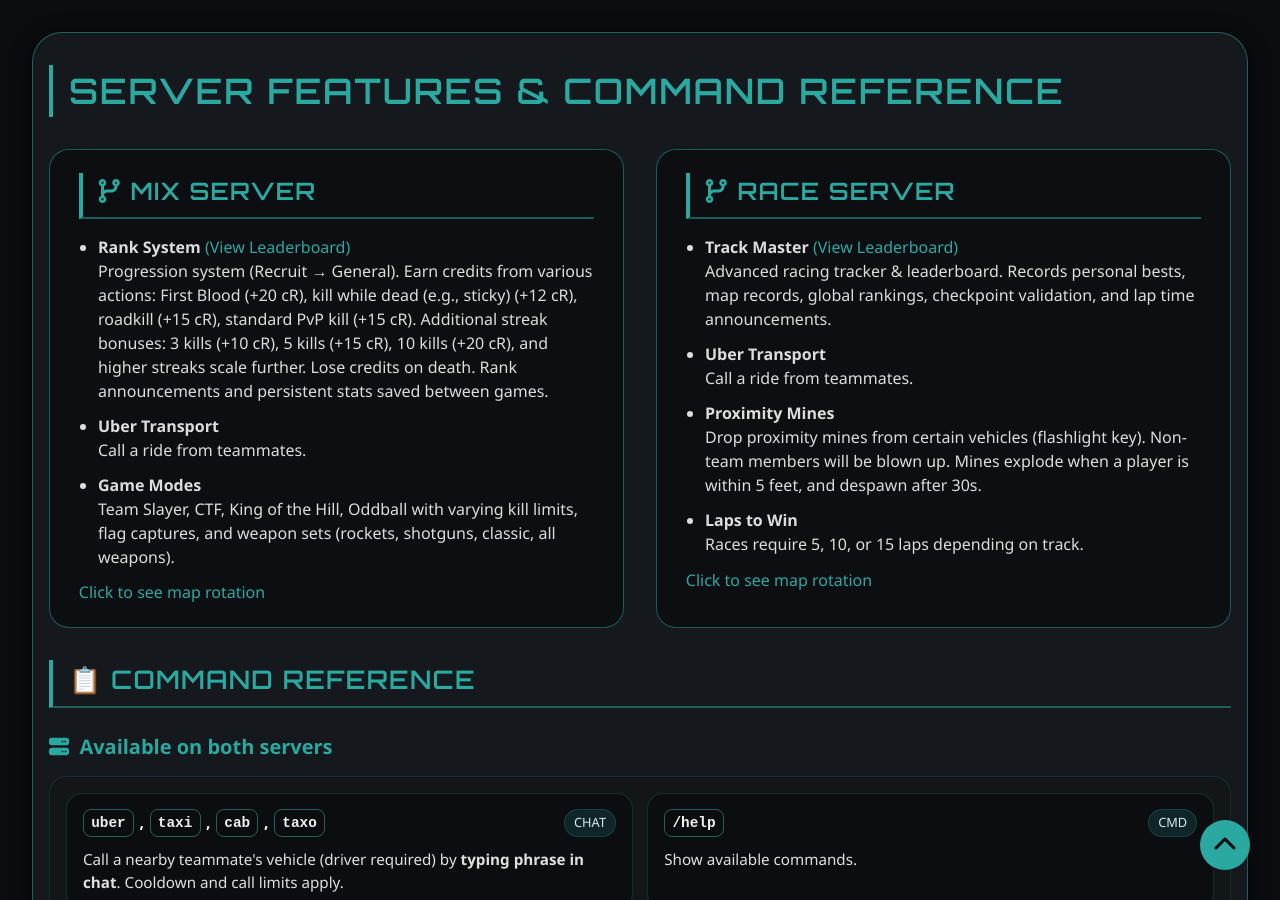
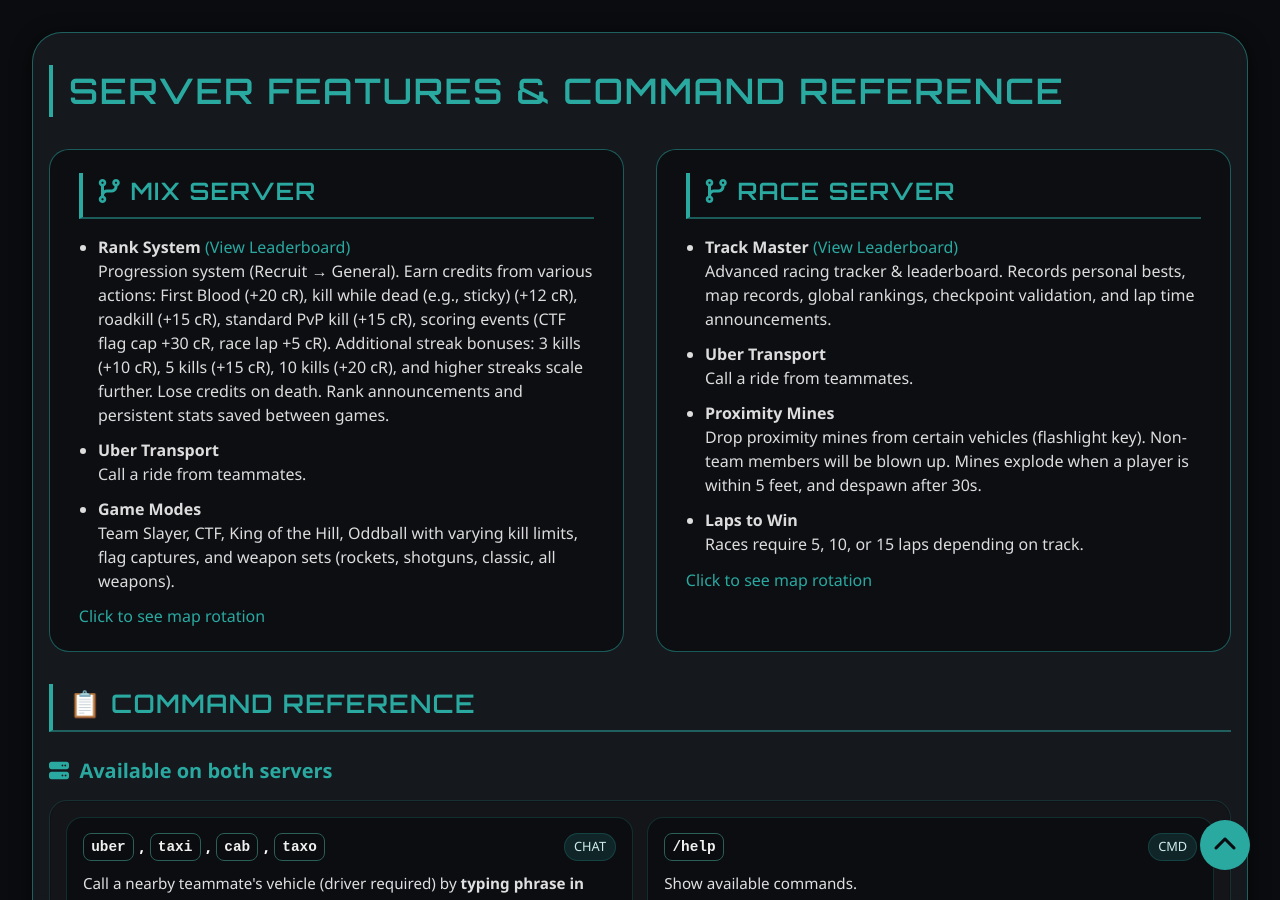
Before and after one commit to Chalwk/liberty-ce, a Jekyll site: the page built from pages/server-features.html, in a window 1280 px wide and 900 px high, scrolled down 422 px. Built offline with Jekyll 4.4.1, drawn with Linux system fonts in a browser that asks for light colours.

Commit message:
Updated server-features.html with scoring event info for Rank System

```diff
--- a/pages/server-features.html
+++ b/pages/server-features.html
@@ -277,9 +277,10 @@ description: Liberty Gaming's server features and commands
                 <a href="https://liberty-ce.net/pages/rank_stats">(View Leaderboard)</a>
                 <br>
                 Progression system (Recruit → General). Earn credits from various actions: First Blood (+20 cR), kill
-                while dead (e.g., sticky) (+12 cR), roadkill (+15 cR), standard PvP kill (+15 cR). Additional streak
-                bonuses: 3 kills (+10 cR), 5 kills (+15 cR), 10 kills (+20 cR), and higher streaks scale further. Lose
-                credits on death. Rank announcements and persistent stats saved between games.
+                while dead (e.g., sticky) (+12 cR), roadkill (+15 cR), standard PvP kill (+15 cR), scoring events (CTF
+                flag cap +30 cR, race lap +5 cR). Additional streak bonuses: 3 kills (+10 cR), 5 kills (+15 cR), 10
+                kills (+20 cR), and higher streaks scale further. Lose credits on death. Rank announcements and
+                persistent stats saved between games.
             </li>
             <li>
                 <strong>Uber Transport</strong><br>
```
